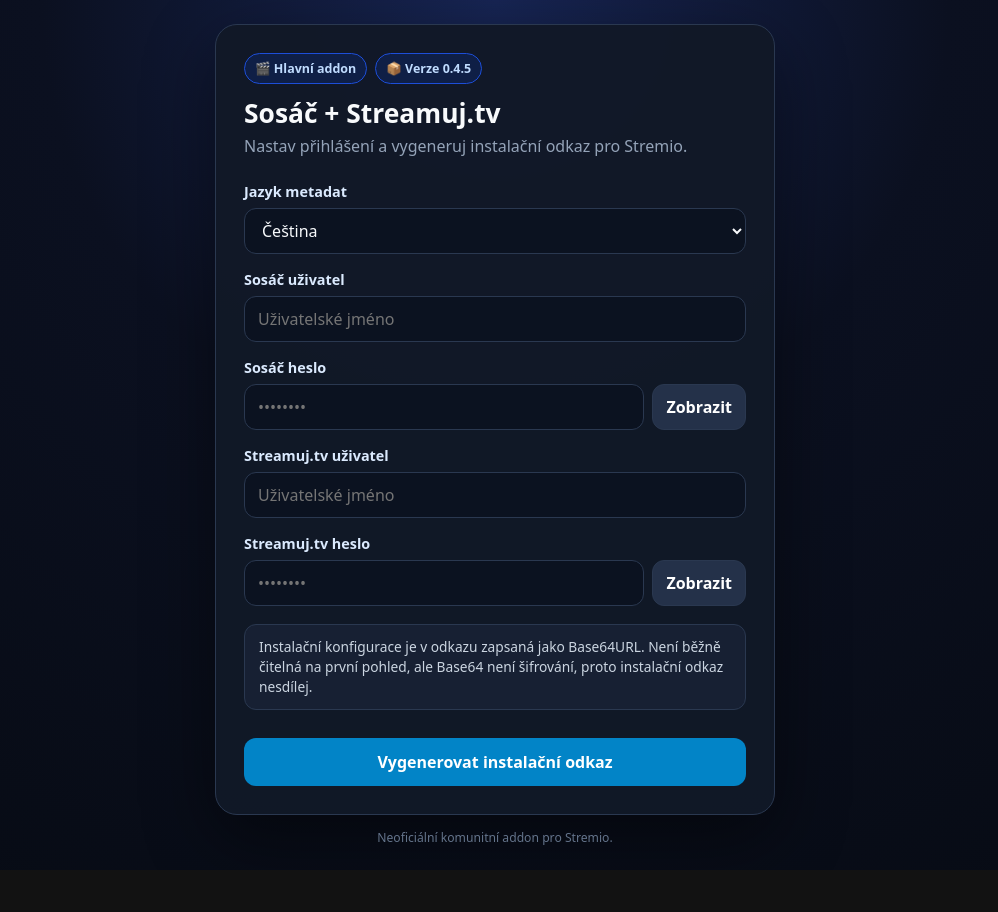
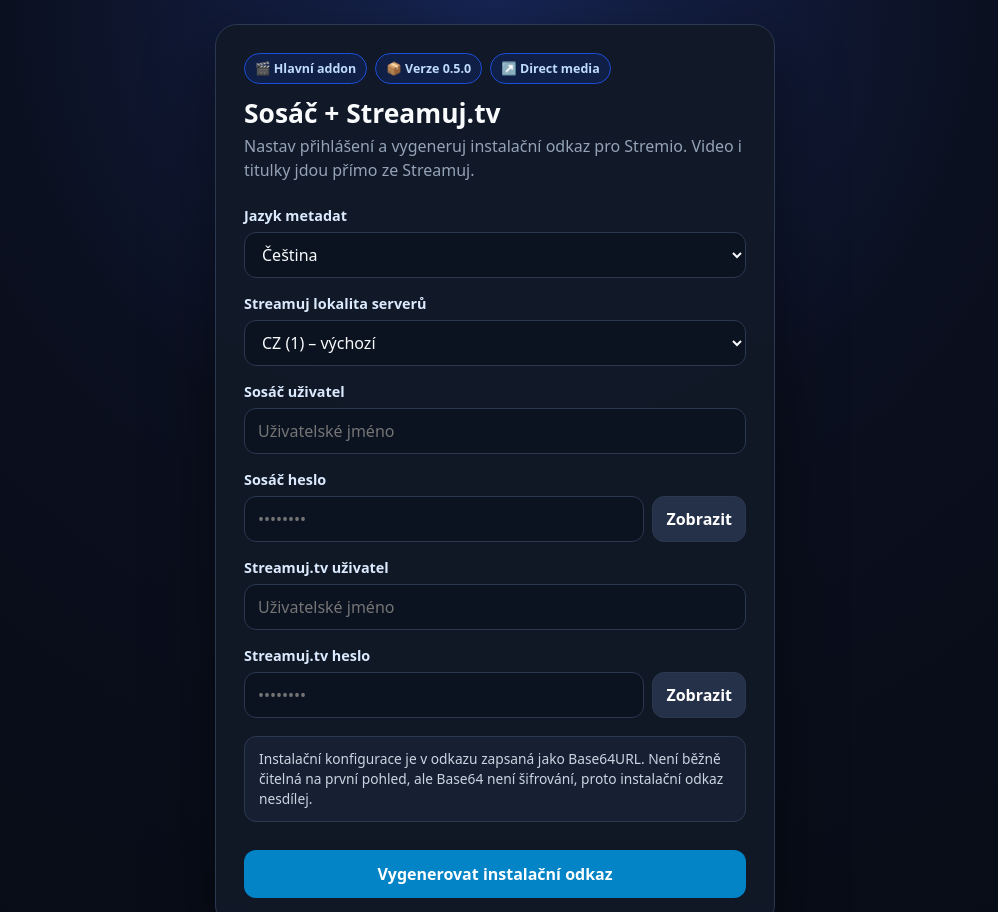
Before and after one commit to CaseyCZ/stremio.sosac, a website: page public/configure.html in a window 1280 px wide. Shown: the top 912 px of the page, without its empty margins (145-1143 px from the left). Before the commit the page ends 870 px from the top, so only its background shows below. Drawn offline with Linux system fonts and the light colour scheme.

Commit message:
Promote direct mode UI to production

```diff
--- a/public/configure.html
+++ b/public/configure.html
@@ -38,10 +38,11 @@
     <section class="card">
       <div class="badges">
         <span class="badge">🎬 Hlavní addon</span>
-        <span class="badge">📦 Verze 0.4.5</span>
+        <span class="badge">📦 Verze 0.5.0</span>
+        <span class="badge">↗️ Direct media</span>
       </div>
       <h1>Sosáč + Streamuj.tv</h1>
-      <p class="lead">Nastav přihlášení a vygeneruj instalační odkaz pro Stremio.</p>
+      <p class="lead">Nastav přihlášení a vygeneruj instalační odkaz pro Stremio. Video i titulky jdou přímo ze Streamuj.</p>
 
       <div class="field">
         <label for="uiLanguage">Jazyk metadat</label>
@@ -49,6 +50,14 @@
           <option value="cs">Čeština</option>
           <option value="sk">Slovenština</option>
           <option value="en">English</option>
+        </select>
+      </div>
+
+      <div class="field">
+        <label for="location">Streamuj lokalita serverů</label>
+        <select id="location">
+          <option value="1">CZ (1) – výchozí</option>
+          <option value="2">PL (2)</option>
         </select>
       </div>
 
@@ -132,7 +141,8 @@
     sosacUser:document.getElementById('sosacUser').value.trim(),
     sosacPass:document.getElementById('sosacPass').value,
     streamujUser:document.getElementById('streamujUser').value.trim(),
-    streamujPass:document.getElementById('streamujPass').value
+    streamujPass:document.getElementById('streamujPass').value,
+    location:document.getElementById('location').value
   };
   const status=document.getElementById('status');
   if(!cfg.sosacUser||!cfg.sosacPass||!cfg.streamujUser||!cfg.streamujPass){
@@ -141,7 +151,8 @@
     return;
   }
   const encoded=toBase64Url(cfg);
-  const path=`/${encoded}/manifest.json`;
+  const basePath=location.pathname.replace(/\/configure\/?$/,'').replace(/\/$/,'');
+  const path=`${basePath}/${encoded}/manifest.json`;
   const manifest=`${location.origin}${path}`;
   const install=`stremio://${location.host}${path}`;
   document.getElementById('installUrl').value=manifest;
```
